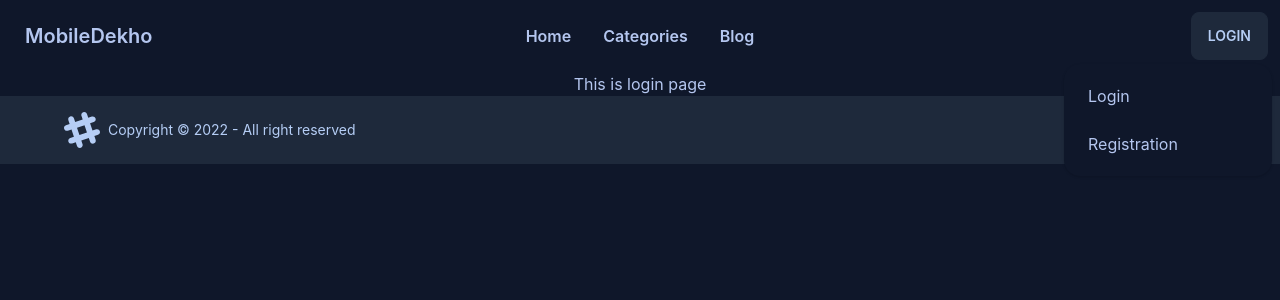
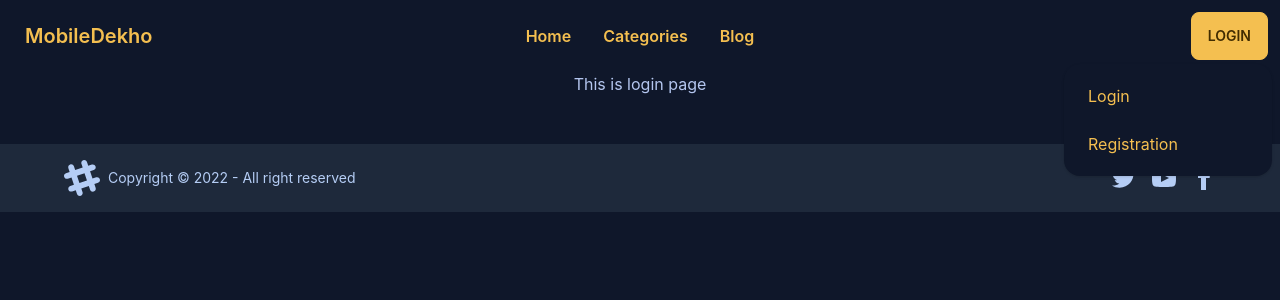
Before and after one commit to showaibbinnasir/mobiledekho-client, a React (Create React App) app: page /login in a window 1280 px wide. Both pictures are taken after a click on the label "LOGIN". Shown: the top 300 px of the page. Built offline with nearby package versions, Linux system fonts and the light colour scheme.

Commit message:
homepage updated and added about and categories

```diff
--- /dev/null
+++ b/src/components/Homepage/About.js
@@ -0,0 +1,23 @@
+import React from 'react';
+
+const About = () => {
+    return (
+        <div className='text-warning mx-6'>
+            <h1 className='my-6 font-semibold text-4xl'>About Us</h1>
+            <div>
+                <div className="hero bg-base-200">
+                    <div className="hero-content flex-col lg:flex-row-reverse">
+                        <img className='rounded-lg h-64' src="https://media.istockphoto.com/id/1035672660/photo/3d-phone-reciever-on-yellow-background.jpg?b=1&s=170667a&w=0&k=20&c=1xFsJhBEajFO4pXswFCNSAZkHlvTLej7RMevLOx8Q5c=" alt=''/>
+                        <div>
+                            <h1 className="text-4xl font-bold text-warning">About mobileDekho.com</h1>
+                            <p className="py-6 text-white text-justify lg:text-center">This is a website where you can find all the second hand phone in reasonable price and also you can sell your phone in a good price.We are concern about you security thats why you can purchase anything easily.</p>
+                            <button className="btn btn-warning">Read Terms And Condition</button>
+                        </div>
+                    </div>
+                </div>
+            </div>
+        </div>
+    );
+};
+
+export default About;
--- /dev/null
+++ b/src/components/Homepage/Categories.js
@@ -0,0 +1,26 @@
+import React from 'react';
+
+const Categories = ({ categories }) => {
+    return (
+        <div className='text-warning mx-12'>
+            <h1 className='text-4xl font-semibold my-5'>Categories</h1>
+            <div className='grid grid-cols-1 lg:grid-cols-3 gap-5 justify-center'>
+                {
+                    categories.map(category => <div className='flex justify-center'>
+                        <div className=" card w-96 bg-base-100 shadow-xl image-full">
+                        <figure><img src={category.thumbnail} alt="Shoes" /></figure>
+                        <div className="card-body flex justify-center items-center">
+                            <h2 className="card-title text-white">{category.brand_name}</h2>
+                            <div className="card-actions">
+                                <button className="btn btn-warning">See all phone</button>
+                            </div>
+                        </div>
+                    </div>
+                    </div>)
+                }
+            </div>
+        </div>
+    );
+};
+
+export default Categories;
--- a/src/components/Homepage/Homepage.js
+++ b/src/components/Homepage/Homepage.js
@@ -1,6 +1,8 @@
 import React from 'react';
 import { useLoaderData } from 'react-router-dom';
+import About from './About';
 import Banner from './Banner';
+import Categories from './Categories';
 
 const Homepage = () => {
     const data = useLoaderData();
@@ -8,6 +10,8 @@ const Homepage = () => {
     return (
         <div>
             <Banner></Banner>
+            <Categories categories={data}></Categories>
+            <About></About>
         </div>
     );
 };
--- a/src/components/shared/Footer/Footer.js
+++ b/src/components/shared/Footer/Footer.js
@@ -3,7 +3,7 @@ import { Link } from 'react-router-dom';
 
 const Footer = () => {
     return (
-        <div>
+        <div className='mt-12'>
             <footer className="footer items-center p-4 bg-neutral text-neutral-content">
                 <div className="items-center grid-flow-col mx-12">
                     <svg width="36" height="36" viewBox="0 0 24 24" xmlns="http://www.w3.org/2000/svg" fillRule="evenodd" clipRule="evenodd" className="fill-current"><path d="M22.672 15.226l-2.432.811.841 2.515c.33 1.019-.209 2.127-1.23 2.456-1.15.325-2.148-.321-2.463-1.226l-.84-2.518-5.013 1.677.84 2.517c.391 1.203-.434 2.542-1.831 2.542-.88 0-1.601-.564-1.86-1.314l-.842-2.516-2.431.809c-1.135.328-2.145-.317-2.463-1.229-.329-1.018.211-2.127 1.231-2.456l2.432-.809-1.621-4.823-2.432.808c-1.355.384-2.558-.59-2.558-1.839 0-.817.509-1.582 1.327-1.846l2.433-.809-.842-2.515c-.33-1.02.211-2.129 1.232-2.458 1.02-.329 2.13.209 2.461 1.229l.842 2.515 5.011-1.677-.839-2.517c-.403-1.238.484-2.553 1.843-2.553.819 0 1.585.509 1.85 1.326l.841 2.517 2.431-.81c1.02-.33 2.131.211 2.461 1.229.332 1.018-.21 2.126-1.23 2.456l-2.433.809 1.622 4.823 2.433-.809c1.242-.401 2.557.484 2.557 1.838 0 .819-.51 1.583-1.328 1.847m-8.992-6.428l-5.01 1.675 1.619 4.828 5.011-1.674-1.62-4.829z"></path></svg>
--- a/src/components/shared/NavigationBar/NavigationBar.js
+++ b/src/components/shared/NavigationBar/NavigationBar.js
@@ -10,7 +10,7 @@ const NavigationBar = () => {
                     <label tabIndex={0} className="btn btn-ghost lg:hidden">
                         <svg xmlns="http://www.w3.org/2000/svg" className="h-5 w-5" fill="none" viewBox="0 0 24 24" stroke="currentColor"><path strokeLinecap="round" strokeLinejoin="round" strokeWidth="2" d="M4 6h16M4 12h8m-8 6h16" /></svg>
                     </label>
-                    <ul tabIndex={0} className="menu menu-compact dropdown-content mt-3 p-2 shadow bg-base-100 rounded-box w-52">
+                    <ul tabIndex={0} className="menu menu-compact dropdown-content mt-3 p-2 shadow bg-base-100 rounded-box text-warning w-52">
                         <li className='font-semibold'><Link to='/'>Home</Link></li>
                         <li className='font-semibold'><Link to='/'>Categories</Link></li>
 
@@ -21,10 +21,10 @@ const NavigationBar = () => {
 
                     </ul>
                     </div>
-                    <Link className="btn btn-ghost normal-case text-xl">MobileDekho</Link>
+                    <Link className="btn btn-ghost text-warning normal-case text-xl">MobileDekho</Link>
                 </div>
                 <div className="navbar-center hidden lg:flex">
-                    <ul className="menu menu-horizontal p-0">
+                    <ul className="menu menu-horizontal p-0 text-warning">
                     <li className='font-semibold'><Link to='/'>Home</Link></li>
                     <li className='font-semibold'><Link to='/'>Categories</Link></li>
                     <li className='font-semibold'><Link to='/blog'>Blog</Link></li>
@@ -34,8 +34,8 @@ const NavigationBar = () => {
 
 
                         <div className="dropdown dropdown-end">
-                            <label tabIndex={0} className="btn m-1">Login</label>
-                            <ul tabIndex={0} className="dropdown-content menu p-2 shadow bg-base-100 rounded-box w-52">
+                            <label tabIndex={0} className="btn btn-warning m-1">Login</label>
+                            <ul tabIndex={0} className="dropdown-content menu p-2 text-warning shadow bg-base-100 rounded-box w-52">
                                 <li><Link to='/login'>Login</Link></li>
                                 <li><Link to='/'>Registration</Link></li>
                             </ul>
```
